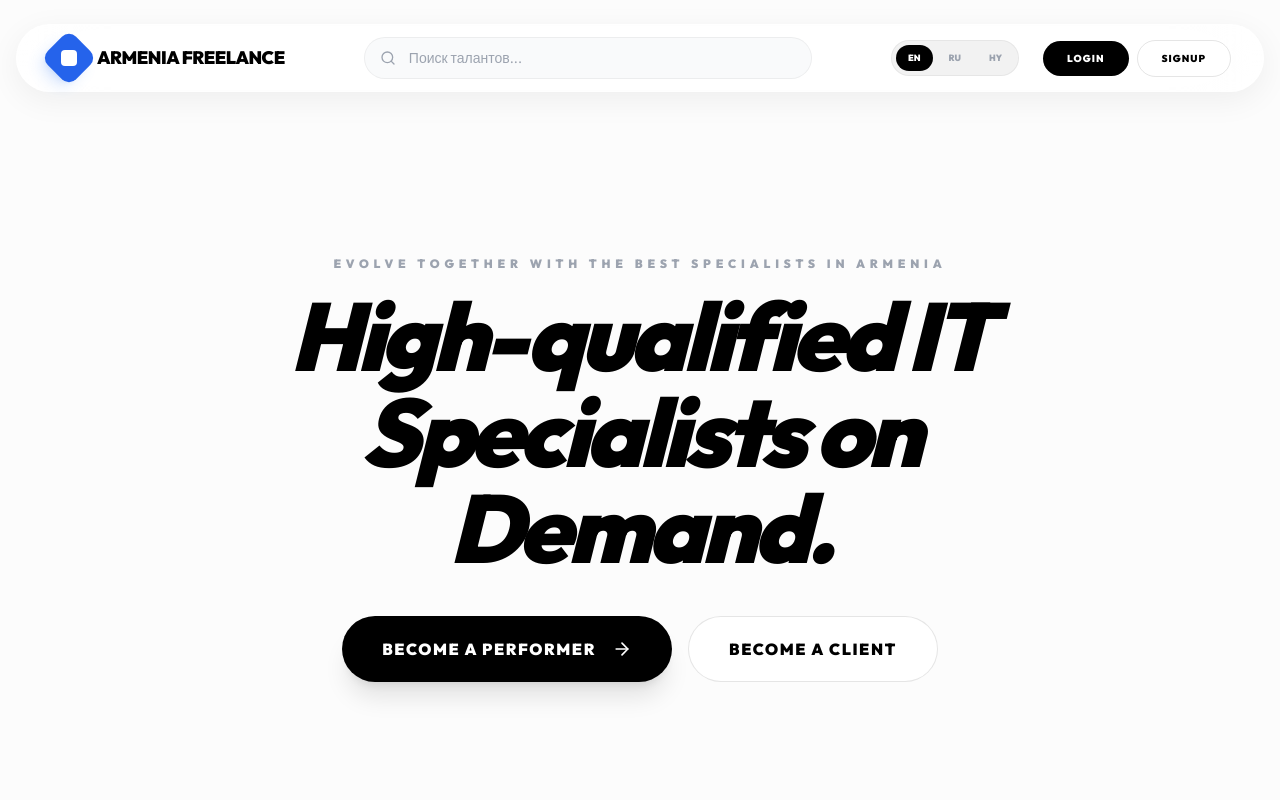
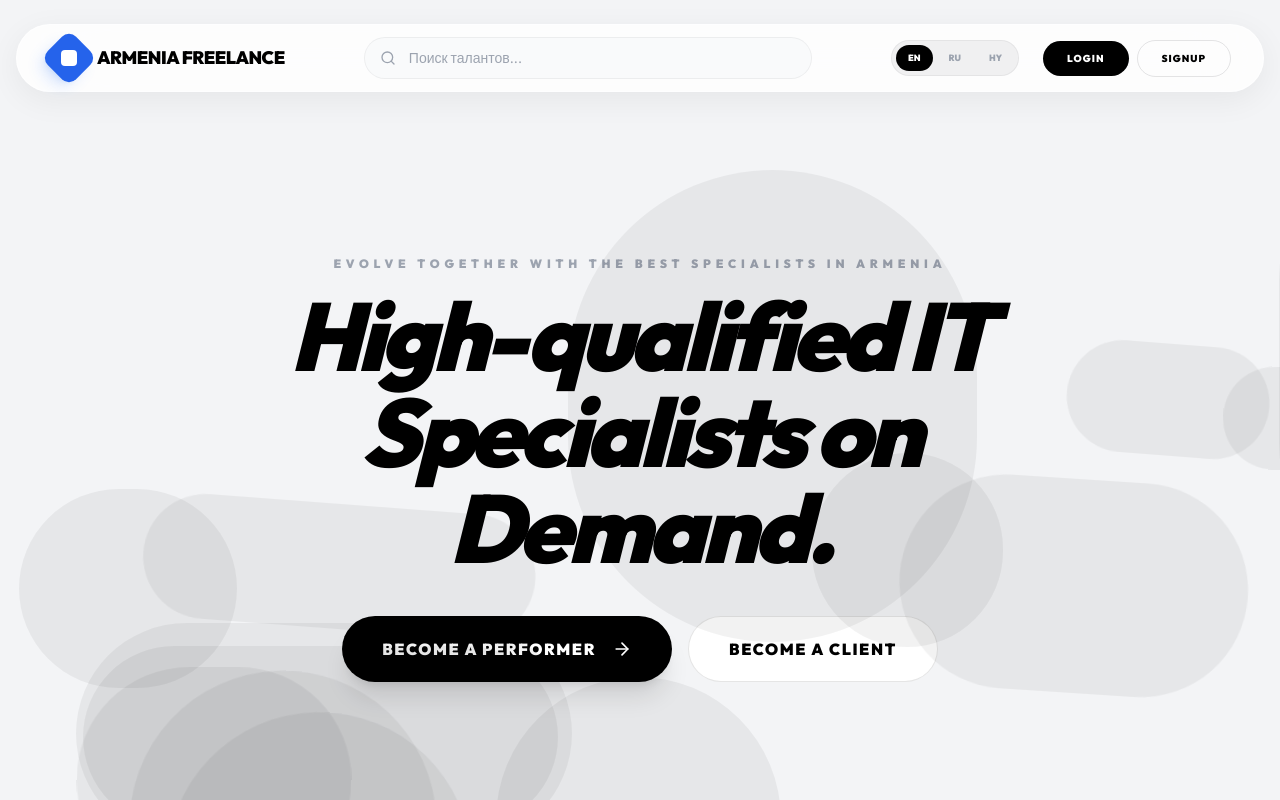
Before and after one commit to NTIVI/arm-freelance, a React (Vite) app: page / in a window 1280 px wide. Shown: the top 800 px of the page. Built offline with nearby package versions, Linux system fonts and the light colour scheme; no server answers.

Commit message:
Implement floating circles background globally for the requested aesthetic

```diff
--- a/src/index.css
+++ b/src/index.css
@@ -70,3 +70,19 @@ body {
 ::-webkit-scrollbar-thumb:hover {
   background: #999;
 }
+
+/* Floating Animation */
+@keyframes float {
+  0% { transform: translate(0, 0) rotate(0deg); }
+  33% { transform: translate(30px, -50px) rotate(5deg); }
+  66% { transform: translate(-20px, 20px) rotate(-5deg); }
+  100% { transform: translate(0, 0) rotate(0deg); }
+}
+
+.animate-float {
+  animation: float 20s ease-in-out infinite;
+}
+
+.bg-mesh-circles {
+  @apply fixed inset-0 pointer-events-none overflow-hidden z-0 bg-[#f3f4f6];
+}
--- a/src/pages/Admin.tsx
+++ b/src/pages/Admin.tsx
@@ -34,10 +34,28 @@ export const Admin = () => {
   );
 
   return (
-    <div className="min-h-screen bg-[#f3f4f6] p-12 font-sans text-black selection:bg-black selection:text-white">
+    <div className="min-h-screen bg-[#f3f4f6] p-12 font-sans text-black selection:bg-black selection:text-white relative overflow-x-hidden">
+
+      {/* Floating Circles Background */}
+      <div className="fixed inset-0 pointer-events-none overflow-hidden z-0">
+        {[...Array(12)].map((_, i) => (
+          <div
+            key={i}
+            className="absolute rounded-full bg-black/5 animate-float"
+            style={{
+              width: Math.random() * 300 + 100 + 'px',
+              height: Math.random() * 300 + 100 + 'px',
+              left: Math.random() * 100 + '%',
+              top: Math.random() * 100 + '%',
+              animationDelay: Math.random() * 10 + 's',
+              animationDuration: Math.random() * 20 + 10 + 's',
+            }}
+          />
+        ))}
+      </div>
 
       {/* Header */}
-      <header className="flex items-center justify-between mb-16 max-w-[1600px] mx-auto">
+      <header className="flex items-center justify-between mb-16 max-w-[1600px] mx-auto relative z-10">
         <div className="space-y-4">
            <button onClick={() => navigate('/dashboard')} className="flex items-center gap-2 text-[9px] font-black uppercase tracking-widest text-black/40 hover:text-black transition-all">
              <ArrowLeft className="w-3.5 h-3.5" /> EXIT ADMIN PANEL
@@ -57,7 +75,7 @@ export const Admin = () => {
       </header>
 
       {/* Tabs */}
-      <div className="flex gap-3 mb-16 max-w-[1600px] mx-auto">
+      <div className="flex gap-3 mb-16 max-w-[1600px] mx-auto relative z-10">
          <button
            onClick={() => setActiveTab('users')}
            className={`px-9 py-4 rounded-full text-[10px] font-black uppercase tracking-widest transition-all ${activeTab === 'users' ? 'bg-black text-white' : 'bg-black/5 text-black/40 hover:text-black'}`}
@@ -72,7 +90,7 @@ export const Admin = () => {
          </button>
       </div>
 
-      <div className="max-w-[1600px] mx-auto">
+      <div className="max-w-[1600px] mx-auto relative z-10">
         {/* Stats Grid */}
         <div className="grid grid-cols-1 md:grid-cols-2 lg:grid-cols-4 gap-8 mb-16">
            <StatCard icon={Users} label="TOTAL USERS" value="1,240" trend="+12" />
--- a/src/pages/Dashboard.tsx
+++ b/src/pages/Dashboard.tsx
@@ -37,7 +37,25 @@ export const Dashboard = () => {
   );
 
   return (
-    <div className="min-h-screen bg-[#f3f4f6] flex p-6 gap-8 font-sans text-black overflow-hidden h-screen selection:bg-black selection:text-white">
+    <div className="min-h-screen bg-[#f3f4f6] flex p-6 gap-8 font-sans text-black overflow-hidden h-screen selection:bg-black selection:text-white relative">
+
+      {/* Floating Circles Background */}
+      <div className="fixed inset-0 pointer-events-none overflow-hidden z-0">
+        {[...Array(10)].map((_, i) => (
+          <div
+            key={i}
+            className="absolute rounded-full bg-black/5 animate-float"
+            style={{
+              width: Math.random() * 300 + 100 + 'px',
+              height: Math.random() * 300 + 100 + 'px',
+              left: Math.random() * 100 + '%',
+              top: Math.random() * 100 + '%',
+              animationDelay: Math.random() * 10 + 's',
+              animationDuration: Math.random() * 20 + 10 + 's',
+            }}
+          />
+        ))}
+      </div>
 
       {/* Sidebar */}
       <aside className="w-[120px] bg-white rounded-[2.5rem] border-[1.5px] border-black flex flex-col items-center py-10 shadow-[10px_10px_0_0_rgba(0,0,0,1)] shrink-0 z-20">
--- a/src/pages/LandingPage.tsx
+++ b/src/pages/LandingPage.tsx
@@ -43,9 +43,25 @@ export const LandingPage = () => {
   ].slice(0, 3);
 
   return (
-    <div className="min-h-screen text-black bg-[#fcfcfc] selection:bg-black/5 font-sans relative">
+    <div className="min-h-screen text-black bg-[#f3f4f6] selection:bg-black/5 font-sans relative">
 
-
+      {/* Floating Circles Background */}
+      <div className="fixed inset-0 pointer-events-none overflow-hidden z-0">
+        {[...Array(15)].map((_, i) => (
+          <div
+            key={i}
+            className="absolute rounded-full bg-black/5 animate-float"
+            style={{
+              width: Math.random() * 400 + 100 + 'px',
+              height: Math.random() * 400 + 100 + 'px',
+              left: Math.random() * 100 + '%',
+              top: Math.random() * 100 + '%',
+              animationDelay: Math.random() * 10 + 's',
+              animationDuration: Math.random() * 20 + 10 + 's',
+            }}
+          />
+        ))}
+      </div>
       {/* Navigation */}
       <nav className="fixed top-0 left-0 right-0 z-50 px-4 pt-6">
         <div className="nav-pill max-w-7xl mx-auto flex items-center justify-between px-4 md:px-8 py-3">
```
